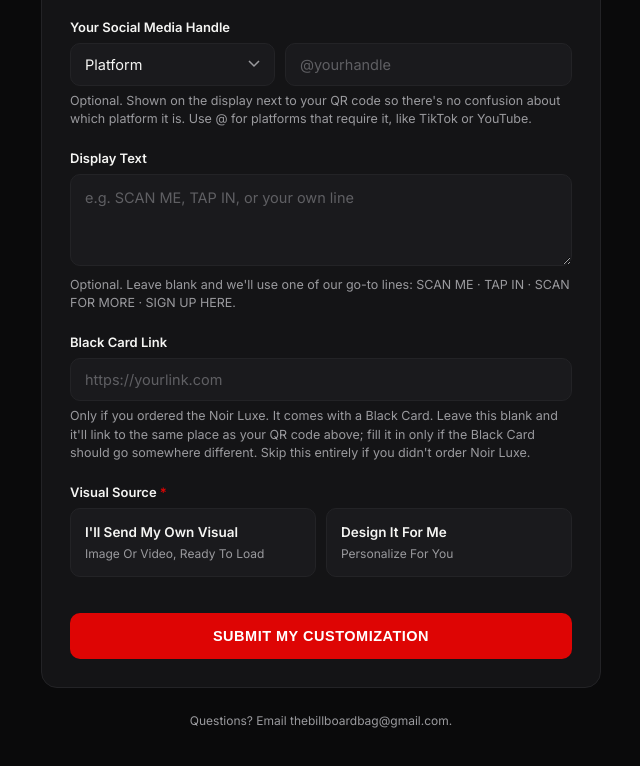
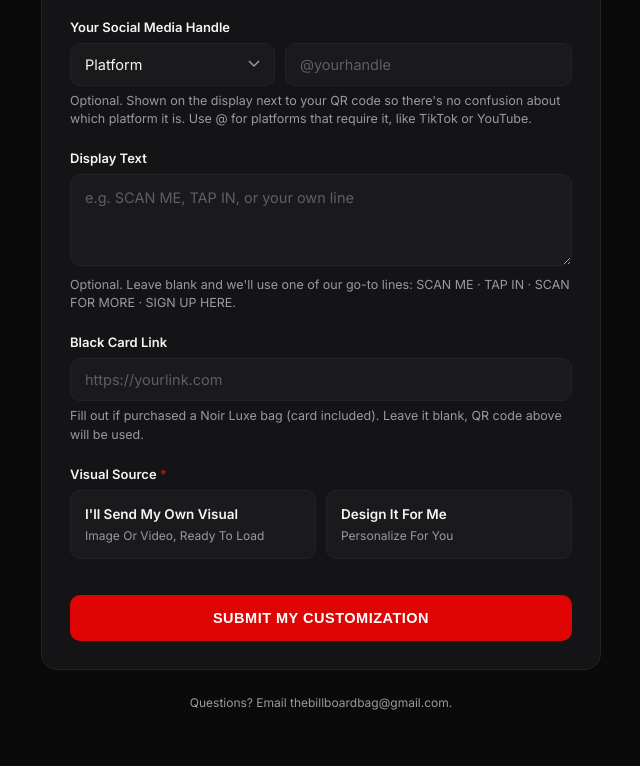
Before and after one commit to thebillboardbag-ai/billboard-bag-intake, a plain HTML site: page index.html in a window 1280 px wide. Shown: the part 860-1626 px from the top of the page, without its empty margins (319-959 px from the left). Drawn offline with Linux system fonts and the light colour scheme.

Commit message:
Shorten Black Card hint text
Co-Authored-By: Claude Sonnet 5 <noreply@anthropic.com>
Claude-Session: https://claude.ai/code/session_01278PZfYYdcHqNSjsF3KeVU

```diff
--- a/index.html
+++ b/index.html
@@ -507,7 +507,7 @@
       <div class="field" id="field-blackcard">
         <label for="blackcard">Black Card Link</label>
         <input type="url" id="blackcard" name="Black Card Link" placeholder="https://yourlink.com">
-        <p class="hint">Only if you ordered the Noir Luxe. It comes with a Black Card. Leave this blank and it'll link to the same place as your QR code above; fill it in only if the Black Card should go somewhere different. Skip this entirely if you didn't order Noir Luxe.</p>
+        <p class="hint">Fill out if purchased a Noir Luxe bag (card included). Leave it blank, QR code above will be used.</p>
       </div>
 
       <div class="field" id="field-visualsource">
```
